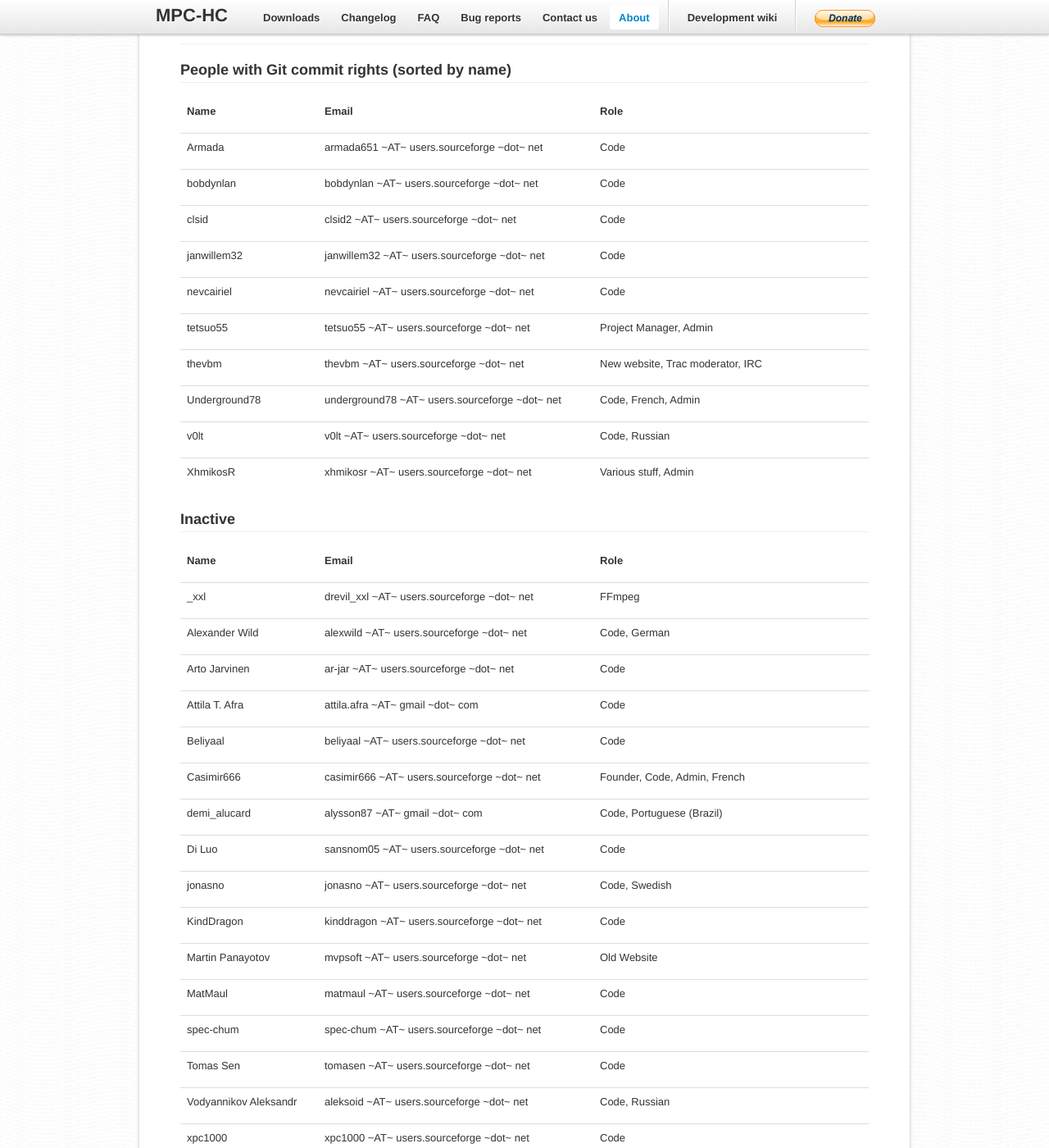
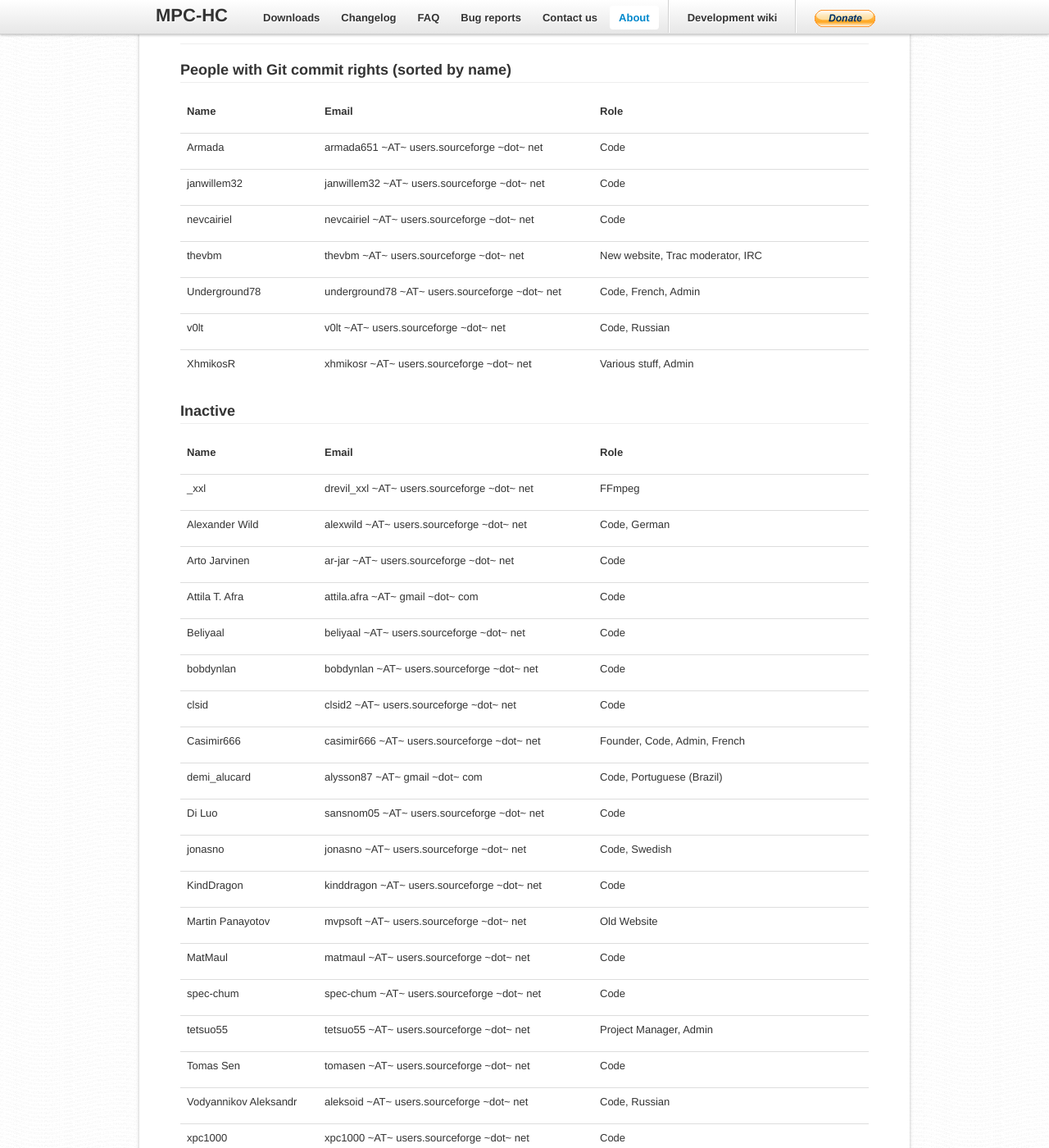
Before and after one commit to mpc-hc/mpc-hc.org, a Sphinx documentation site: the page built from source/about.rst, in a window 1280 px wide and 1400 px high, scrolled down 298 px. Shown: the whole window at 82% size. Built offline with Sphinx 7.4.7, drawn with Linux system fonts in a browser that asks for light colours; part of the change alters nothing that is shown; some of the changed text lies outside the part shown.

```diff
--- a/source/about.rst
+++ b/source/about.rst
@@ -19,11 +19,8 @@ People with Git commit rights (sorted by name)
 	:widths: 20, 40, 40
 
 	"Armada", "armada651 ~AT~ users.sourceforge ~dot~ net", "Code"
-	"bobdynlan", "bobdynlan ~AT~ users.sourceforge ~dot~ net", "Code"
-	"clsid", "clsid2 ~AT~ users.sourceforge ~dot~ net", "Code"
 	"janwillem32", "janwillem32 ~AT~ users.sourceforge ~dot~ net", "Code"
 	"nevcairiel", "nevcairiel ~AT~ users.sourceforge ~dot~ net", "Code"
-	"tetsuo55", "tetsuo55 ~AT~ users.sourceforge ~dot~ net", "Project Manager, Admin"
 	"thevbm", "thevbm ~AT~ users.sourceforge ~dot~ net", "New website, Trac moderator, IRC"
 	"Underground78", "underground78 ~AT~ users.sourceforge ~dot~ net", "Code, French, Admin"
 	"v0lt", "v0lt ~AT~ users.sourceforge ~dot~ net", "Code, Russian"
@@ -41,6 +38,8 @@ Inactive
 	"Arto Jarvinen", "ar-jar ~AT~ users.sourceforge ~dot~ net", "Code"
 	"Attila T. Afra", "attila.afra ~AT~ gmail ~dot~ com", "Code"
 	"Beliyaal", "beliyaal ~AT~ users.sourceforge ~dot~ net", "Code"
+	"bobdynlan", "bobdynlan ~AT~ users.sourceforge ~dot~ net", "Code"
+	"clsid", "clsid2 ~AT~ users.sourceforge ~dot~ net", "Code"
 	"Casimir666", "casimir666 ~AT~ users.sourceforge ~dot~ net", "Founder, Code, Admin, French"
 	"demi_alucard", "alysson87 ~AT~ gmail ~dot~ com", "Code, Portuguese (Brazil)"
 	"Di Luo", "sansnom05 ~AT~ users.sourceforge ~dot~ net", "Code"
@@ -49,6 +48,7 @@ Inactive
 	"Martin Panayotov", "mvpsoft ~AT~ users.sourceforge ~dot~ net", "Old Website"
 	"MatMaul", "matmaul ~AT~ users.sourceforge ~dot~ net", "Code"
 	"spec-chum", "spec-chum ~AT~ users.sourceforge ~dot~ net", "Code"
+	"tetsuo55", "tetsuo55 ~AT~ users.sourceforge ~dot~ net", "Project Manager, Admin"
 	"Tomas Sen", "tomasen ~AT~ users.sourceforge ~dot~ net", "Code"
 	"Vodyannikov Aleksandr", "aleksoid ~AT~ users.sourceforge ~dot~ net", "Code, Russian"
 	"xpc1000", "xpc1000 ~AT~ users.sourceforge ~dot~ net", "Code"
@@ -116,8 +116,6 @@ Third party libs
 	"CSizingControlBar", "GPLv2", "http://www.datamekanix.com/sizecbar/"
 	"Detours", "MSR-SSLA", "http://research.microsoft.com/en-us/projects/detours/"
 	"FFmpeg", "GPLv2", "http://www.ffmpeg.org/"
-	"liba52", "GPLv2", "http://liba52.sourceforge.net/"
-	"libdca", "GPLv2", "http://www.videolan.org/developers/libdca.html"
 	"libflac", "GPLv2 / New BSD License", "http://flac.sourceforge.net/"
 	"libmpeg2", "GPLv2", "http://libmpeg2.sourceforge.net/"
 	"libogg", "New BSD License", "http://www.xiph.org/"
```
